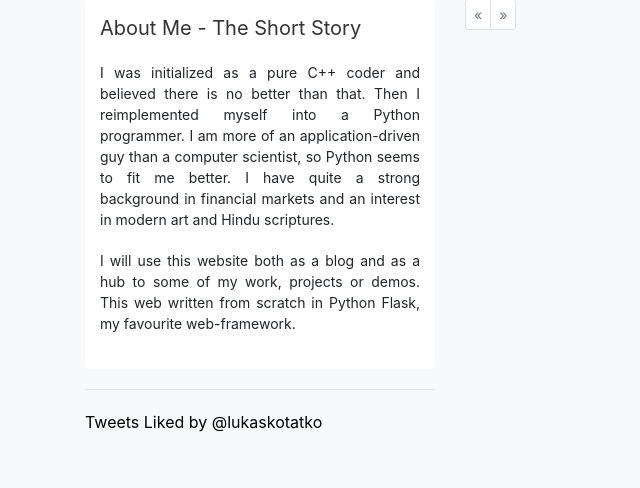
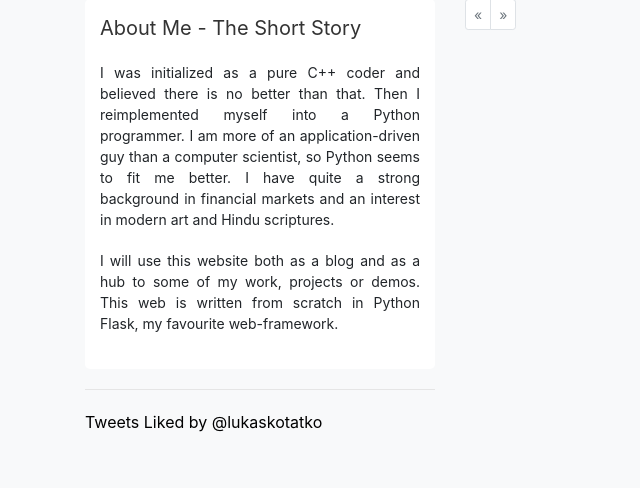
Before and after one commit to ExperimentalHypothesis/personal-blog, a Flask app: page / in a window 1280 px wide. Shown: the part 105-593 px from the top of the page, without its empty margins (0-640 px from the left). Run offline with Flask 2, Linux system fonts and the light colour scheme; data that the repository does not hold is empty; some libraries are stand-ins or nearby versions.

Commit message:
fix short about

```diff
--- a/application/templates/posts.html
+++ b/application/templates/posts.html
@@ -7,7 +7,7 @@
         <div class="mycontainer">
             <h4>About Me - The Short Story</h4>
             <p class="about">I was initialized as a pure C++ coder and believed there is no better than that. Then I reimplemented myself into a Python programmer. I am more of an application-driven guy than a computer scientist, so Python seems to fit me better. I have quite a strong background in financial markets and an interest in modern art and Hindu scriptures.</p>
-            <p class="about">I will use this website both as a blog and as a hub to some of my work, projects or demos. This web written from scratch in Python Flask, my favourite web-framework.</p>
+            <p class="about">I will use this website both as a blog and as a hub to some of my work, projects or demos. This web is written from scratch in Python Flask, my favourite web-framework.</p>
         </div>
         <hr>
         <div>
```
